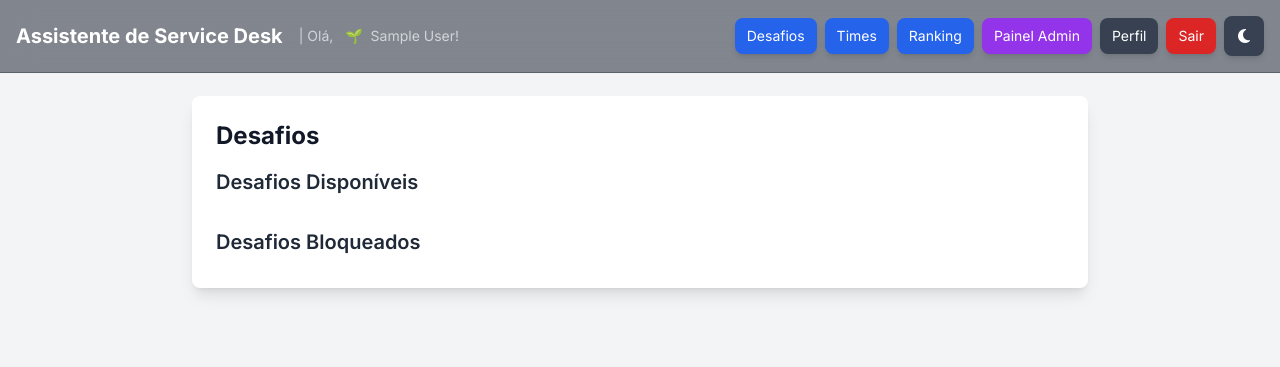
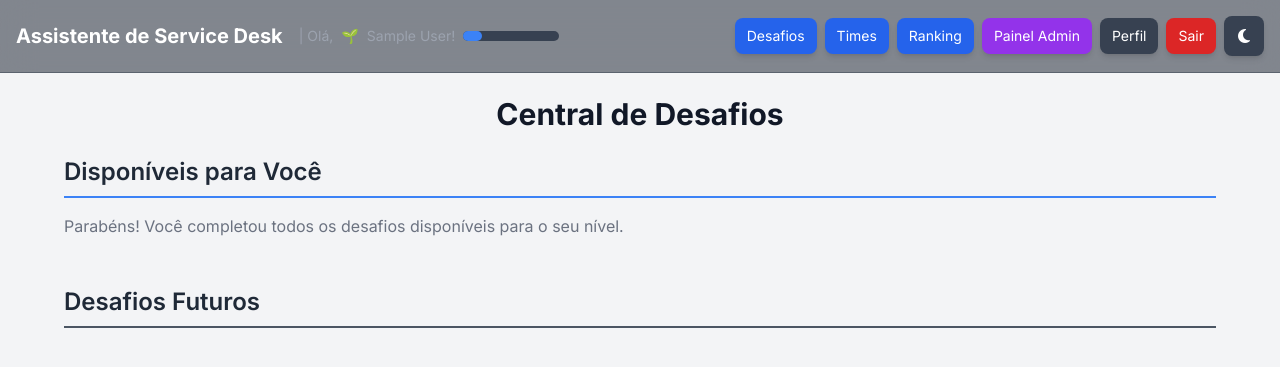
Before and after one commit to AlexandreCalmonJr/service_desk_chat_moderno, a Flask app: page /challenges in a window 1280 px wide. Shown: the top 367 px of the page. Run offline with Flask 3, Linux system fonts and the light colour scheme; a user stored in the database is signed in; tables that the repository leaves empty hold one stand-in row (values such as "Sample post"); some libraries are stand-ins or nearby versions.

Commit message:
Barra de XP ao Cabeçalho / Página de Desafios Interativa

```diff
--- a/app.py
+++ b/app.py
@@ -380,7 +380,8 @@ def inject_user_gamification_data():
 @app.route('/')
 @login_required
 def index():
-    return render_template('index.html')
+    return render_template('dashboard.html')
+
 
 @app.route('/admin/users')
 @login_required
@@ -995,6 +996,26 @@ def admin_delete_challenge(challenge_id):
     flash(f'O desafio "{challenge_to_delete.title}" foi excluído com sucesso!', 'success')
     return redirect(url_for('admin_challenges'))
 
+@app.context_processor
+def inject_gamification_progress():
+    if not current_user.is_authenticated:
+        return {}
+
+    progress_data = { 'percentage': 0, 'next_level_points': None }
+    if current_user.level:
+        current_level = current_user.level
+        next_level = Level.query.filter(Level.min_points > current_level.min_points).order_by(Level.min_points.asc()).first()
+
+        if next_level:
+            points_for_level = next_level.min_points - current_level.min_points
+            points_achieved = current_user.points - current_level.min_points
+            progress_data['percentage'] = max(0, min(100, (points_achieved / points_for_level) * 100 if points_for_level > 0 else 100))
+            progress_data['next_level_points'] = next_level.min_points
+        else: # Nível máximo
+            progress_data['percentage'] = 100
+
+    return dict(progress=progress_data)
+
 # Comando CLI para criar administrador
 @click.command(name='create-admin')
 @with_appcontext
--- a/templates/base_user.html
+++ b/templates/base_user.html
@@ -13,18 +13,21 @@
 
     <header class="fixed top-0 left-0 right-0 z-10 bg-gray-900/50 backdrop-blur-lg border-b border-gray-700/50 p-4 flex justify-between items-center text-white">
         <div class="flex items-center space-x-4">
-            <a href="{{ url_for('index') }}" class="text-xl font-bold">Assistente de Service Desk</a>
-            <span class="text-sm text-gray-300 hidden sm:block">
-                | Olá,&nbsp;
+            <a href="{{ url_for('index') }}" class="text-xl font-bold hover:text-gray-300 transition">Assistente de Service Desk</a>
+            <div class="text-sm text-gray-400 hidden lg:flex items-center space-x-2">
+                <span>| Olá,</span>
                 {% if current_user.level and current_user.level.insignia %}
                     {% if 'cloudinary' in current_user.level.insignia %}
-                        <img src="{{ current_user.level.insignia }}" alt="{{ current_user.level.name }}" class="w-5 h-5 rounded-full inline-block mx-1">
+                        <img src="{{ current_user.level.insignia }}" alt="{{ current_user.level.name }}" class="w-5 h-5 rounded-full inline-block">
                     {% else %}
-                        <span class="mx-1">{{ current_user.level.insignia }}</span>
+                        <span>{{ current_user.level.insignia }}</span>
                     {% endif %}
                 {% endif %}
-                {{ current_user.name }}!
-            </span>
+                <span>{{ current_user.name }}!</span>
+                <div class="w-24 bg-gray-700 rounded-full h-2.5 ml-2">
+                    <div class="bg-blue-500 h-2.5 rounded-full" style="width: {{ progress.percentage }}%" title="{{ progress.percentage|round(1) }}%"></div>
+                </div>
+            </div>
         </div>
 
         <div class="hidden md:flex items-center space-x-2">
--- a/templates/challenges.html
+++ b/templates/challenges.html
@@ -3,33 +3,53 @@
 {% block title %}Desafios - Service Desk{% endblock %}
 
 {% block content %}
-<div class="w-full max-w-4xl p-6 bg-white dark:bg-gray-800 rounded-lg shadow-lg">
-    <h1 class="text-2xl font-bold text-gray-900 dark:text-gray-100 mb-4">Desafios</h1>
+<div class="w-full max-w-6xl mx-auto">
+    <h1 class="text-3xl font-bold text-gray-900 dark:text-white mb-6 text-center">Central de Desafios</h1>
 
-    <h2 class="text-xl font-semibold text-gray-800 dark:text-gray-200 mb-2">Desafios Disponíveis</h2>
-    <div class="grid grid-cols-1 md:grid-cols-2 gap-4 mb-6">
+    <div class="mb-12">
+        <h2 class="text-2xl font-semibold text-gray-800 dark:text-gray-200 mb-4 border-b-2 border-blue-500 pb-2">Disponíveis para Você</h2>
+        <div class="grid grid-cols-1 md:grid-cols-2 lg:grid-cols-3 gap-6">
             {% for challenge in unlocked_challenges %}
-            <div class="bg-gray-50 dark:bg-gray-900 p-4 rounded shadow-md border dark:border-gray-700">
-                <h3 class="text-lg font-semibold">{{ challenge.title }}</h3>
-                <p class="text-sm text-gray-600 dark:text-gray-400 my-2">{{ challenge.description }}</p>
-                <p class="text-sm font-mono bg-gray-100 dark:bg-gray-700 p-1 rounded inline-block">Nível: {{ challenge.level_required }} | Pontos: {{ challenge.points_reward }}</p>
-                <form method="POST" action="{{ url_for('submit_challenge', challenge_id=challenge.id) }}" class="mt-4">
-                    <input type="text" name="answer" class="w-full p-2 border rounded dark:bg-gray-800 dark:border-gray-700" placeholder="Digite sua resposta">
-                    <button type="submit" class="bg-blue-600 text-white px-4 py-2 rounded hover:bg-blue-700 mt-2 w-full">Enviar</button>
+                <div class="bg-white dark:bg-gray-800 p-6 rounded-lg shadow-lg border border-transparent hover:border-blue-500 transition">
+                    <div class="flex items-center mb-3">
+                        <i class="fas fa-gamepad text-yellow-500 text-2xl mr-3"></i>
+                        <h3 class="text-lg font-bold">{{ challenge.title }}</h3>
+                    </div>
+                    <p class="text-sm text-gray-600 dark:text-gray-400 mb-4 h-20">{{ challenge.description }}</p>
+                    <div class="text-xs font-mono bg-gray-100 dark:bg-gray-700 p-2 rounded mb-4">
+                        <p><strong>Nível:</strong> {{ challenge.level_required }}</p>
+                        <p><strong>Recompensa:</strong> {{ challenge.points_reward }} Pontos</p>
+                    </div>
+                    <form method="POST" action="{{ url_for('submit_challenge', challenge_id=challenge.id) }}">
+                        <input type="text" name="answer" class="w-full p-2 border rounded dark:bg-gray-700 dark:border-gray-600" placeholder="Sua resposta aqui...">
+                        <button type="submit" class="bg-blue-600 text-white px-4 py-2 rounded-lg hover:bg-blue-700 mt-2 w-full transition">Enviar Resposta</button>
                     </form>
                 </div>
+            {% else %}
+                <p class="text-gray-500 dark:text-gray-400 md:col-span-2">Parabéns! Você completou todos os desafios disponíveis para o seu nível.</p>
             {% endfor %}
         </div>
+    </div>
 
-    <h2 class="text-xl font-semibold text-gray-800 dark:text-gray-200 mb-2">Desafios Bloqueados</h2>
-    <div class="grid grid-cols-1 md:grid-cols-2 gap-4">
+    <div>
+        <h2 class="text-2xl font-semibold text-gray-800 dark:text-gray-200 mb-4 border-b-2 border-gray-600 pb-2">Desafios Futuros</h2>
+        <div class="grid grid-cols-1 md:grid-cols-2 lg:grid-cols-3 gap-6">
             {% for challenge in locked_challenges %}
-            <div class="bg-gray-200 dark:bg-gray-700 p-4 rounded shadow-md opacity-60">
-                <h3 class="text-lg font-semibold">{{ challenge.title }}</h3>
-                <p class="text-sm text-gray-600 dark:text-gray-400 my-2">{{ challenge.description }}</p>
-                <p class="text-sm font-mono">Nível necessário: {{ challenge.level_required }}</p>
+                <div class="bg-gray-200 dark:bg-gray-800/50 p-6 rounded-lg shadow-md opacity-60 relative">
+                    <div class="absolute top-4 right-4 text-gray-500 dark:text-gray-400">
+                        <i class="fas fa-lock fa-2x"></i>
+                    </div>
+                    <div class="flex items-center mb-3">
+                        <i class="fas fa-gamepad text-gray-500 text-2xl mr-3"></i>
+                        <h3 class="text-lg font-bold">{{ challenge.title }}</h3>
+                    </div>
+                    <p class="text-sm text-gray-600 dark:text-gray-400 mb-4 h-20">{{ challenge.description }}</p>
+                    <div class="text-xs font-mono bg-gray-100 dark:bg-gray-700 p-2 rounded">
+                        <p><strong>Nível Necessário:</strong> {{ challenge.level_required }}</p>
+                    </div>
                 </div>
             {% endfor %}
         </div>
     </div>
+</div>
 {% endblock %}
```
Also changed, not shown: templates/dashboard.html (added, +46 -0 lines). Lines whose indentation alone changed are shown as unchanged.
